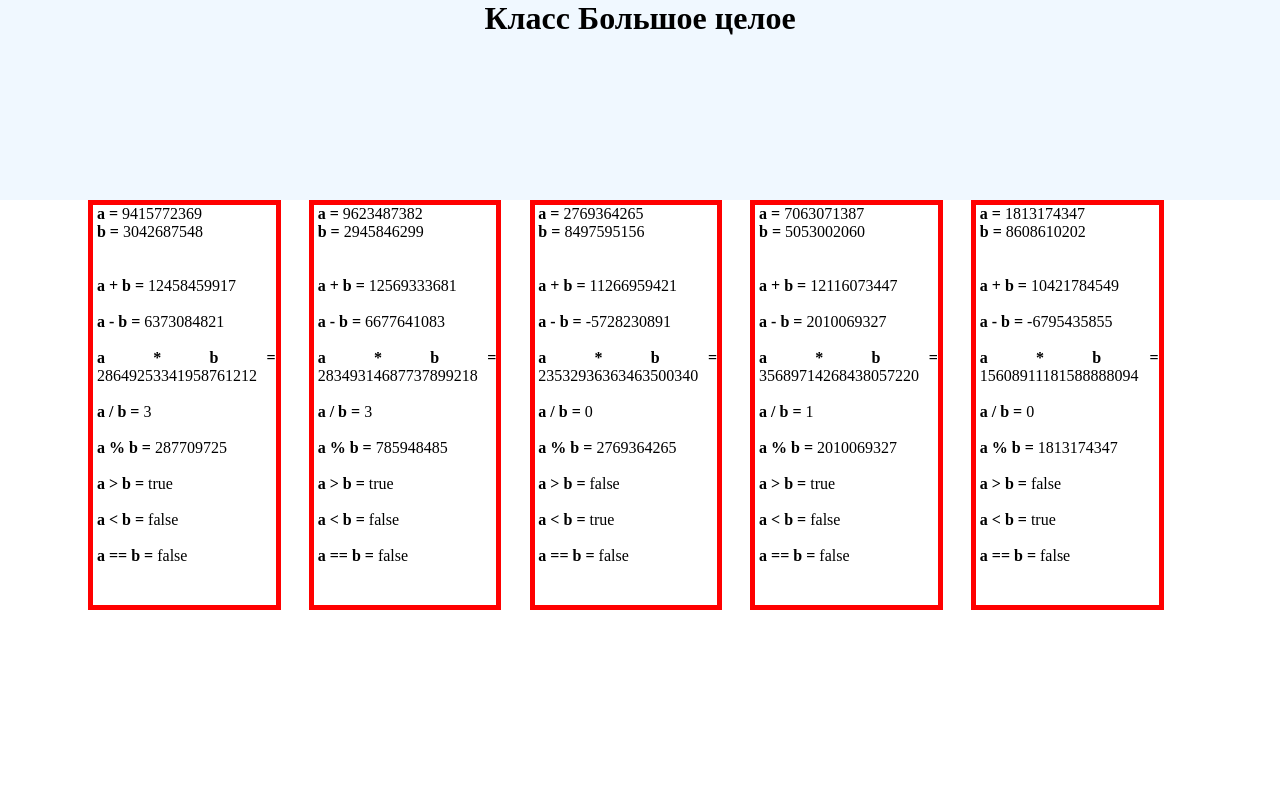
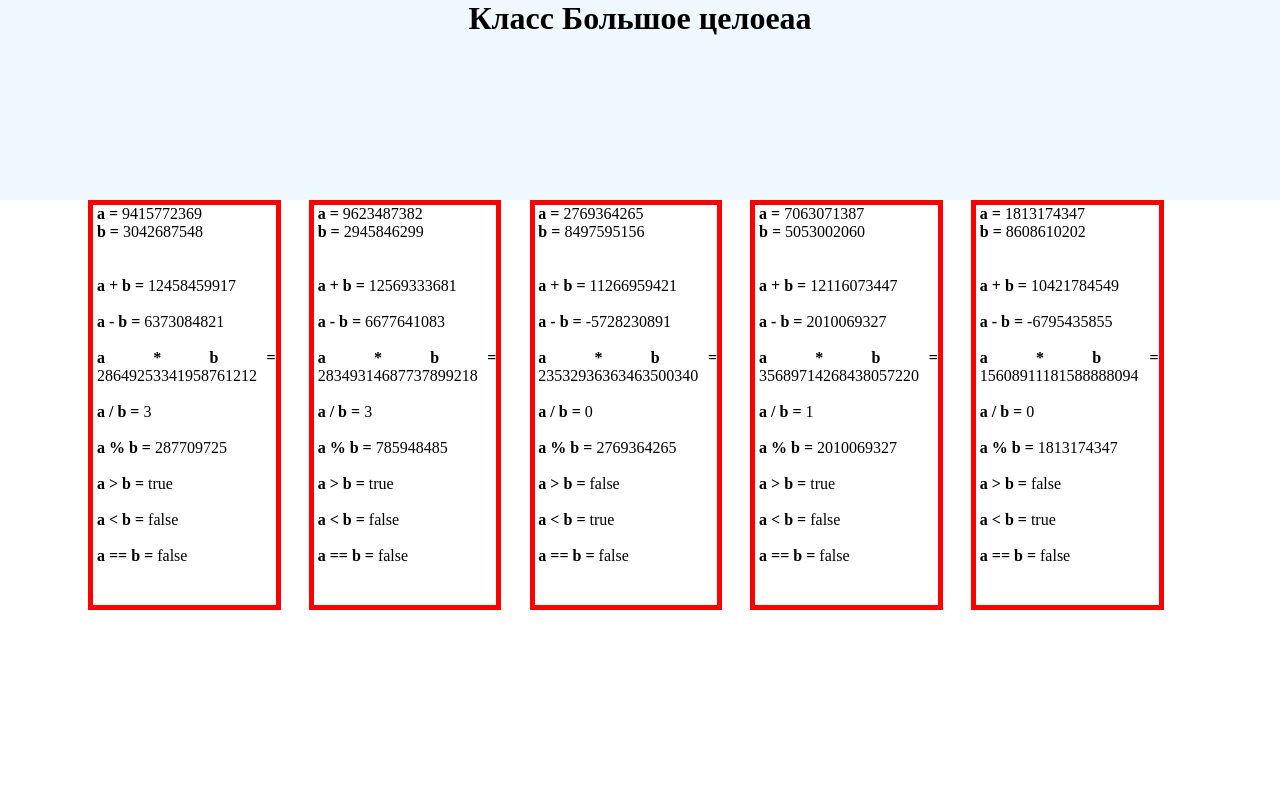
Before and after one commit to Iskatel74/Big, a plain HTML site: page index.html in a window 1280 px wide. Shown: the top 800 px of the page. Drawn offline with Linux system fonts and the light colour scheme.

Commit message:
BigInt
Signed-off-by: Iskatel74 <vybornov.alekce@gmail.com>

```diff
--- a/index.html
+++ b/index.html
@@ -5,7 +5,7 @@
         <script type='text/javascript' src="main.js"></script>
     </head>
     <header>
-        <h1>Класс Большое целое</h1>
+        <h1>Класс Большое целоеaa</h1>
     </header>
     <body>
         <div id="conntent" class="conntent">
```
